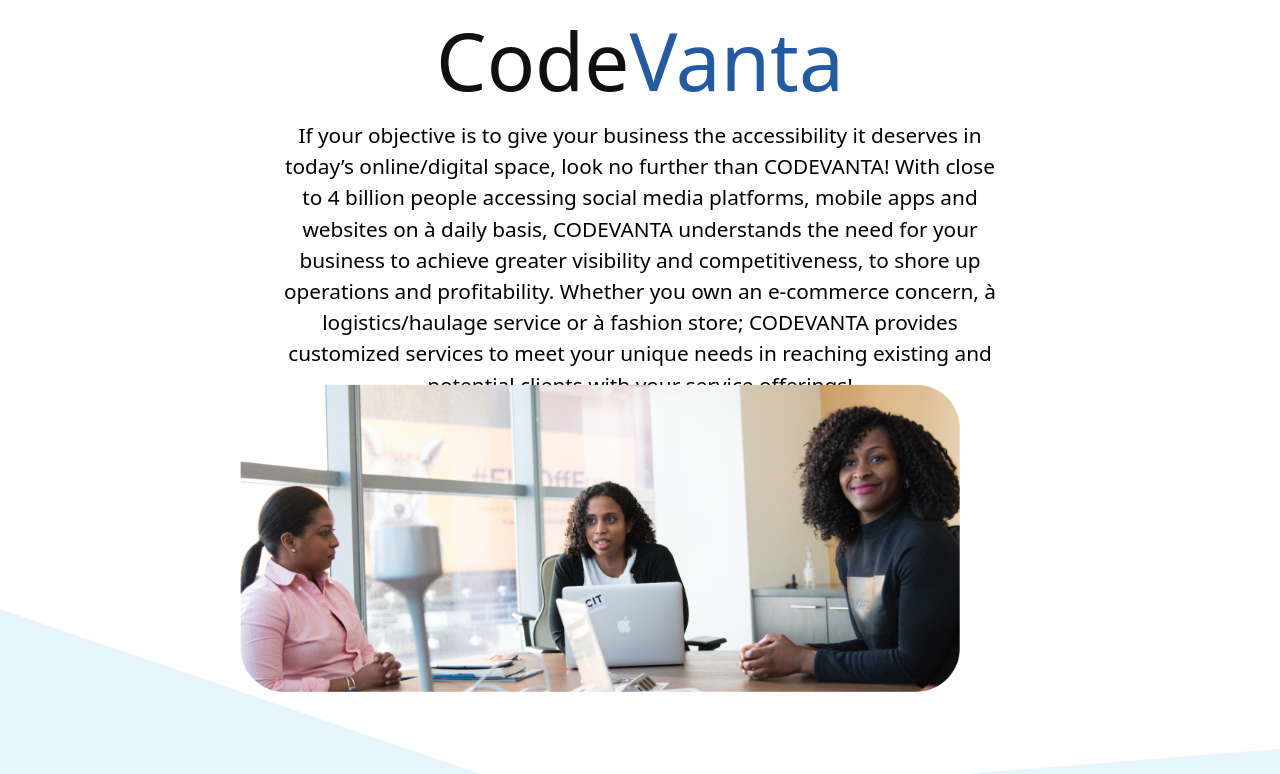
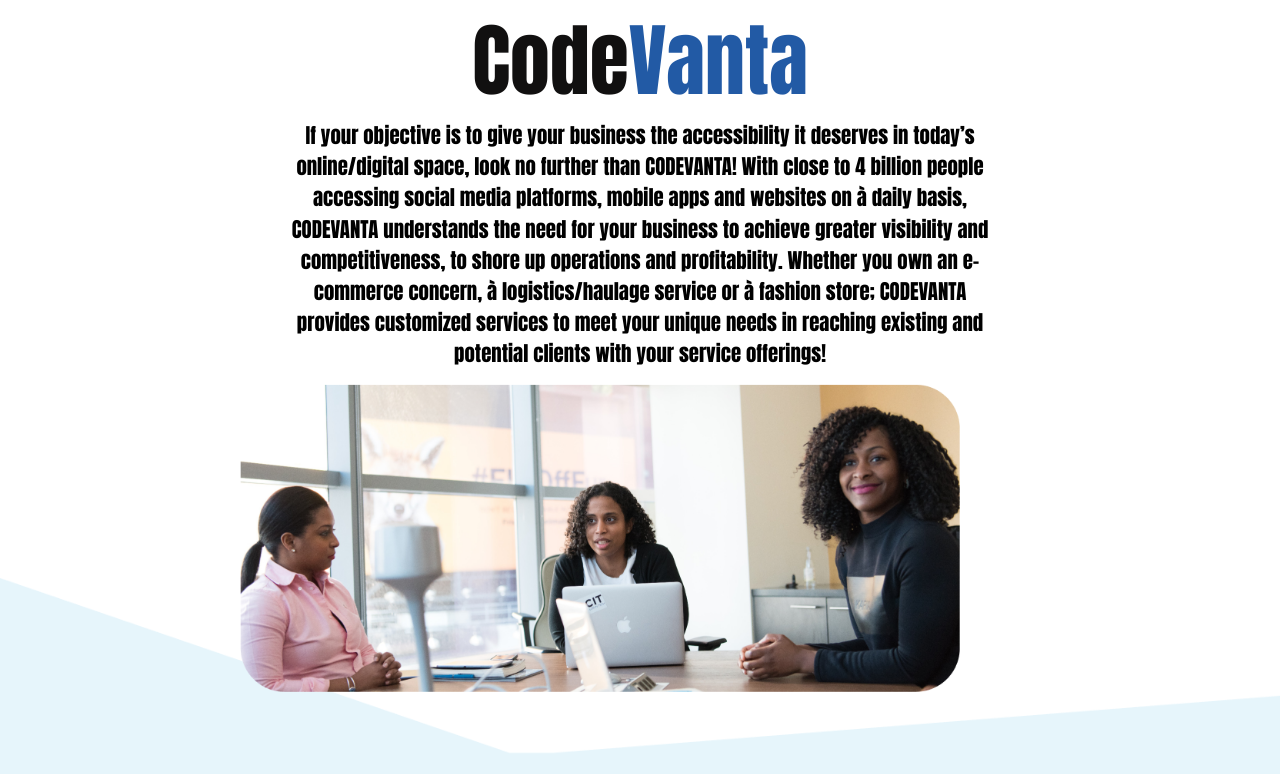
Before and after one commit to Code-Vanta/CompanyWebsite, a React (Vite) app in the folder CodeVanta/: page / in a window 1280 px wide. Shown: the top 774 px of the page. Built offline with nearby package versions, Linux system fonts and the light colour scheme.

Commit message:
change font

```diff
--- a/CodeVanta/src/index.css
+++ b/CodeVanta/src/index.css
@@ -1,6 +1,11 @@
 @tailwind base;
 @tailwind components;
 @tailwind utilities;
+@layer base {
+    html {
+      font-family: Inter var, Proxima Nova,Impact, Haettenschweiler, 'Arial Narrow Bold', sans-serif, system-ui, sans-serif;
+    }
+  }
 
 
 .value1{
--- a/CodeVanta/tailwind.config.js
+++ b/CodeVanta/tailwind.config.js
@@ -1,4 +1,5 @@
 /** @type {import('tailwindcss').Config} */
+const defaultTheme = require("tailwindcss/defaultTheme");
 export default {
   content: ["./src/**/*.{html,js,jsx}"],
   theme: {
@@ -8,7 +9,9 @@ export default {
       },
 
       fontFamily: {
-        'DM-Sans': ['DM-Sans', 'sans-serif'],
+        fontFamily: {
+          sans: ["Inter", ...defaultTheme.fontFamily.sans],
+        },
       },
 
       screens: {
```
